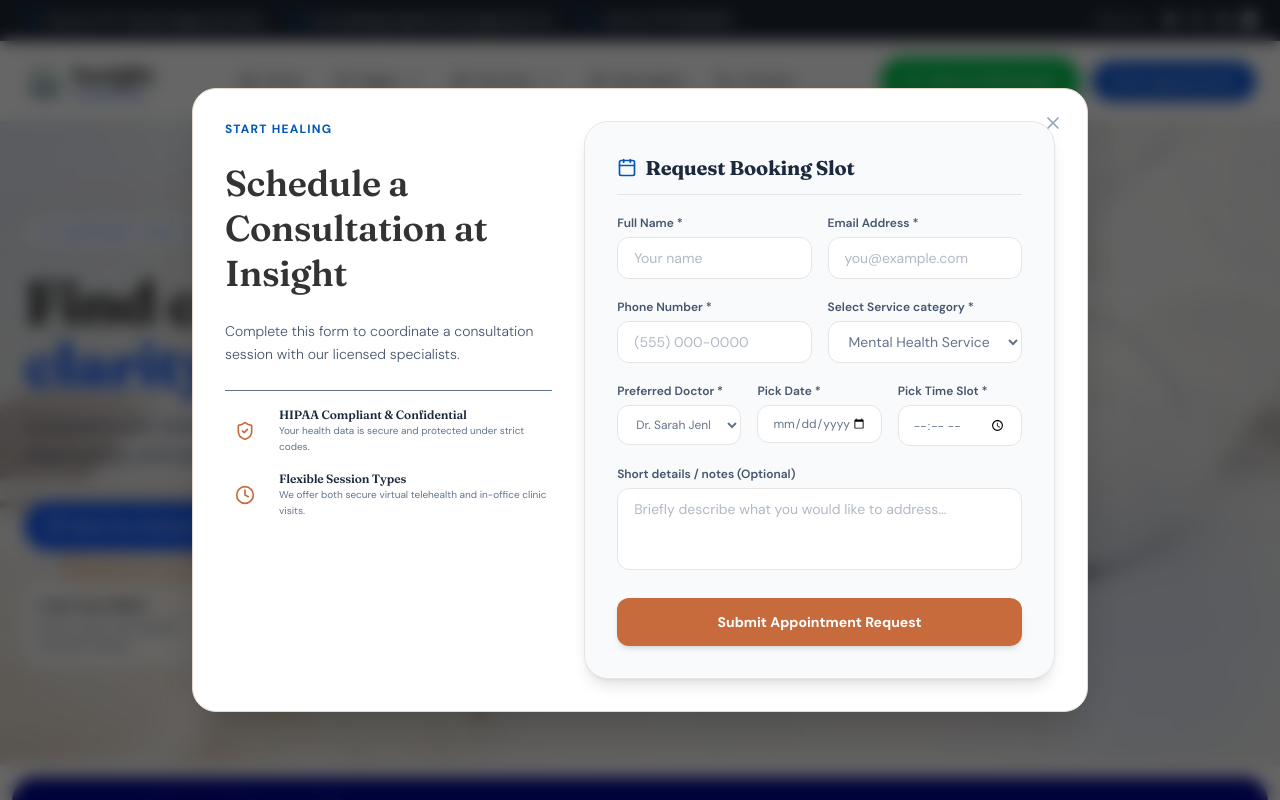
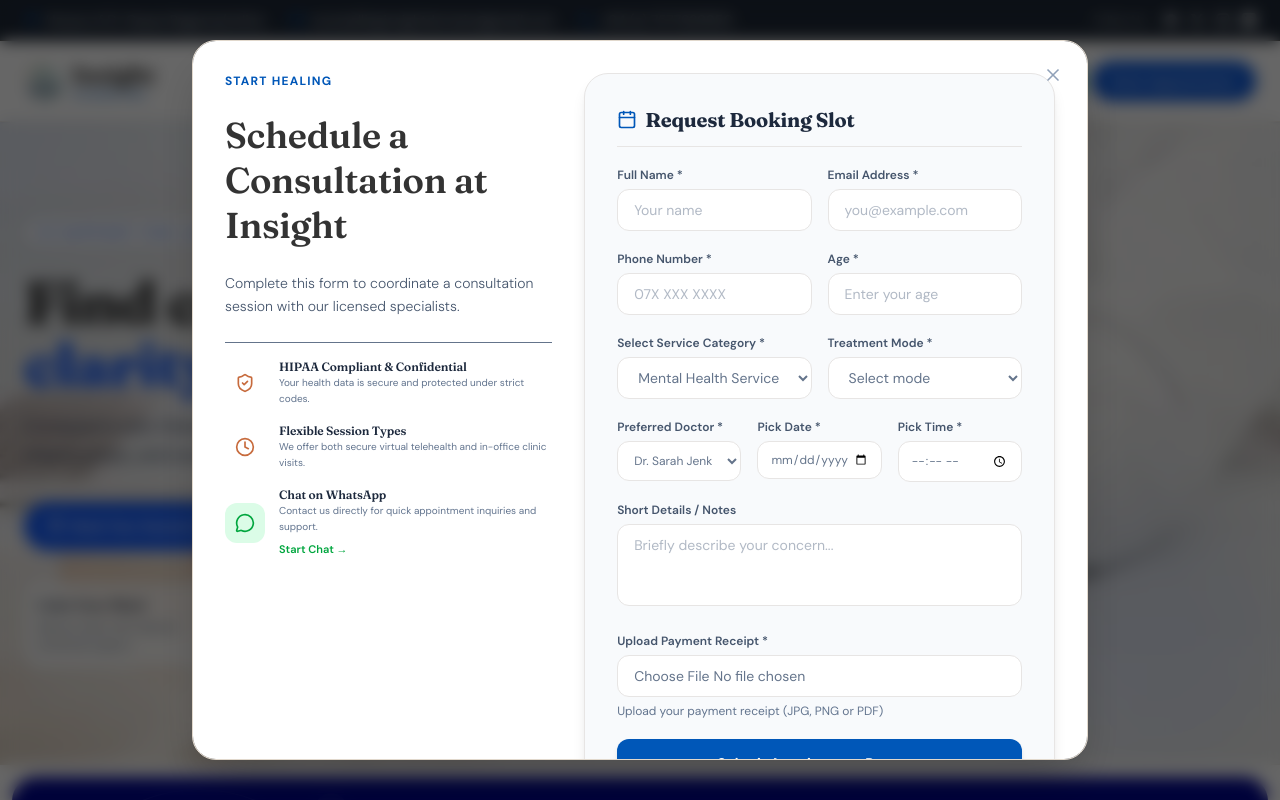
Before and after one commit to GThashan/metalist, a React (Vite) app: page / in a window 1280 px wide. Both pictures are taken after a click on the button "Book Your Session Now". Shown: the top 800 px of the page. Built offline with nearby package versions, Linux system fonts and the light colour scheme.

Commit message:
form  changes added

```diff
--- a/src/App.tsx
+++ b/src/App.tsx
@@ -20,7 +20,6 @@ import {
   Star,
   Check,
   Heart,
-
   Award,
   ShieldCheck,
   ThumbsUp,
@@ -60,8 +59,7 @@ const SPECIALISTS = [
     role: "Cognitive Neuropsychologist",
     rating: 5,
     reviews: 98,
-    image:
-      profile1,
+    image: profile1,
     specialties: [
       "Neurodevelopmental Conditions",
       "Physical Health Sync",
@@ -178,6 +176,9 @@ function App() {
   const [isSubmitting, setIsSubmitting] = useState(false);
   const [bookingSuccessData, setBookingSuccessData] = useState<any>(null);
   const [isBookingModalOpen, setIsBookingModalOpen] = useState(false);
+  const [formAge, setFormAge] = useState("");
+  const [formTreatmentMode, setFormTreatmentMode] = useState("");
+  const [formReceipt, setFormReceipt] = useState<File | null>(null);
 
   // Custom scrolling references
   const appointmentFormRef = useRef<HTMLDivElement>(null);
@@ -347,6 +348,30 @@ function App() {
                   </p>
                 </div>
               </div>
+             <div className="flex gap-3.5 items-center">
+  <div className="w-10 h-10 rounded-xl bg-green-100 text-green-600 flex items-center justify-center shrink-0">
+    <MessageCircle className="w-5 h-5" />
+  </div>
+
+  <div>
+    <h4 className="font-semibold text-slate-800 text-xs">
+      Chat on WhatsApp
+    </h4>
+
+    <p className="text-[10px] text-slate-500">
+      Contact us directly for quick appointment inquiries and support.
+    </p>
+
+    <a
+      href="https://wa.me/94757629950?text=Hello,%20I%20would%20like%20to%20book%20an%20appointment."
+      target="_blank"
+      rel="noopener noreferrer"
+      className="inline-flex items-center mt-1 text-[11px] font-semibold text-green-600 hover:text-green-700"
+    >
+      Start Chat →
+    </a>
+  </div>
+</div>
             </div>
           </div>
 
@@ -357,6 +382,7 @@ function App() {
                 <span>Request Booking Slot</span>
               </h3>
 
+              {/* Name + Email */}
               <div className="grid sm:grid-cols-2 gap-4">
                 <div className="space-y-1.5">
                   <label className="text-xs font-semibold text-slate-600 block">
@@ -368,7 +394,7 @@ function App() {
                     value={formName}
                     onChange={(e) => setFormName(e.target.value)}
                     placeholder="Your name"
-                    className="w-full bg-white border border-stone-200 focus:border-[#C76B3D] focus:outline-none px-4 py-2.5 rounded-xl text-sm transition-all"
+                    className="w-full bg-white border border-stone-200 focus:border-[#C76B3D] focus:outline-none px-4 py-2.5 rounded-xl text-sm"
                   />
                 </div>
 
@@ -382,11 +408,12 @@ function App() {
                     value={formEmail}
                     onChange={(e) => setFormEmail(e.target.value)}
                     placeholder="you@example.com"
-                    className="w-full bg-white border border-stone-200 focus:border-[#C76B3D] focus:outline-none px-4 py-2.5 rounded-xl text-sm transition-all"
-                  />
-                </div>
-              </div>
-
+                    className="w-full bg-white border border-stone-200 focus:border-[#C76B3D] focus:outline-none px-4 py-2.5 rounded-xl text-sm"
+                  />
+                </div>
+              </div>
+
+              {/* Phone + Age */}
               <div className="grid sm:grid-cols-2 gap-4">
                 <div className="space-y-1.5">
                   <label className="text-xs font-semibold text-slate-600 block">
@@ -397,19 +424,37 @@ function App() {
                     required
                     value={formPhone}
                     onChange={(e) => setFormPhone(e.target.value)}
-                    placeholder="(555) 000-0000"
-                    className="w-full bg-white border border-stone-200 focus:border-[#C76B3D] focus:outline-none px-4 py-2.5 rounded-xl text-sm transition-all"
+                    placeholder="07X XXX XXXX"
+                    className="w-full bg-white border border-stone-200 focus:border-[#C76B3D] focus:outline-none px-4 py-2.5 rounded-xl text-sm"
                   />
                 </div>
 
                 <div className="space-y-1.5">
                   <label className="text-xs font-semibold text-slate-600 block">
-                    Select Service category *
+                    Age *
                   </label>
+                  <input
+                    type="number"
+                    required
+                    value={formAge}
+                    onChange={(e) => setFormAge(e.target.value)}
+                    placeholder="Enter your age"
+                    className="w-full bg-white border border-stone-200 focus:border-[#C76B3D] focus:outline-none px-4 py-2.5 rounded-xl text-sm"
+                  />
+                </div>
+              </div>
+
+              {/* Service + Treatment Mode */}
+              <div className="grid sm:grid-cols-2 gap-4">
+                <div className="space-y-1.5">
+                  <label className="text-xs font-semibold text-slate-600 block">
+                    Select Service Category *
+                  </label>
+
                   <select
                     value={formService}
                     onChange={(e) => setFormService(e.target.value)}
-                    className="w-full bg-white border border-stone-200 focus:border-[#C76B3D] focus:outline-none px-4 py-2.5 rounded-xl text-sm transition-all"
+                    className="w-full bg-white border border-stone-200 focus:border-[#C76B3D] px-4 py-2.5 rounded-xl text-sm"
                   >
                     {SERVICES.map((s) => (
                       <option key={s.id} value={s.id}>
@@ -418,17 +463,36 @@ function App() {
                     ))}
                   </select>
                 </div>
-              </div>
-
+
+                <div className="space-y-1.5">
+                  <label className="text-xs font-semibold text-slate-600 block">
+                    Treatment Mode *
+                  </label>
+
+                  <select
+                    required
+                    value={formTreatmentMode}
+                    onChange={(e) => setFormTreatmentMode(e.target.value)}
+                    className="w-full bg-white border border-stone-200 focus:border-[#C76B3D] px-4 py-2.5 rounded-xl text-sm"
+                  >
+                    <option value="">Select mode</option>
+                    <option value="physical">Physical Consultation</option>
+                    <option value="online">Online Consultation</option>
+                  </select>
+                </div>
+              </div>
+
+              {/* Doctor + Date + Time */}
               <div className="grid sm:grid-cols-3 gap-4">
-                <div className="space-y-1.5 sm:col-span-1">
+                <div className="space-y-1.5">
                   <label className="text-xs font-semibold text-slate-600 block">
                     Preferred Doctor *
                   </label>
+
                   <select
                     value={formSpecialist}
                     onChange={(e) => setFormSpecialist(e.target.value)}
-                    className="w-full bg-white border border-stone-200 focus:border-[#C76B3D] focus:outline-none px-3.5 py-2.5 rounded-xl text-xs transition-all"
+                    className="w-full bg-white border border-stone-200 px-3 py-2.5 rounded-xl text-xs"
                   >
                     {SPECIALISTS.map((spec) => (
                       <option key={spec.id} value={spec.id}>
@@ -442,46 +506,75 @@ function App() {
                   <label className="text-xs font-semibold text-slate-600 block">
                     Pick Date *
                   </label>
+
                   <input
                     type="date"
                     required
                     value={formDate}
                     onChange={(e) => setFormDate(e.target.value)}
-                    className="w-full bg-white border border-stone-200 focus:border-[#C76B3D] focus:outline-none px-3.5 py-2.5 rounded-xl text-xs transition-all"
+                    className="w-full bg-white border border-stone-200 px-3 py-2.5 rounded-xl text-xs"
                   />
                 </div>
 
                 <div className="space-y-1.5">
                   <label className="text-xs font-semibold text-slate-600 block">
-                    Pick Time Slot *
+                    Pick Time *
                   </label>
+
                   <input
                     type="time"
                     required
                     value={formTime}
                     onChange={(e) => setFormTime(e.target.value)}
-                    className="w-full bg-white border border-stone-200 focus:border-[#C76B3D] focus:outline-none px-3.5 py-2.5 rounded-xl text-xs transition-all"
-                  />
-                </div>
-              </div>
-
+                    className="w-full bg-white border border-stone-200 px-3 py-2.5 rounded-xl text-xs"
+                  />
+                </div>
+              </div>
+
+              {/* Message */}
               <div className="space-y-1.5">
                 <label className="text-xs font-semibold text-slate-600 block">
-                  Short details / notes (Optional)
+                  Short Details / Notes
                 </label>
+
                 <textarea
                   rows={3}
                   value={formMsg}
                   onChange={(e) => setFormMsg(e.target.value)}
-                  placeholder="Briefly describe what you would like to address..."
-                  className="w-full bg-white border border-stone-200 focus:border-[#C76B3D] focus:outline-none px-4 py-2.5 rounded-xl text-sm transition-all resize-none"
-                />
+                  placeholder="Briefly describe your concern..."
+                  className="w-full bg-white border border-stone-200 focus:border-[#C76B3D] px-4 py-2.5 rounded-xl text-sm resize-none"
+                />
+              </div>
+
+              {/* Payment Receipt Upload */}
+              <div className="space-y-1.5">
+                <label className="text-xs font-semibold text-slate-600 block">
+                  Upload Payment Receipt *
+                </label>
+
+                <input
+                  type="file"
+                  required
+                  accept="image/*,.pdf"
+                  onChange={(e) => {
+                    const file = e.target.files?.[0];
+
+                    if (file) {
+                      setFormReceipt(file);
+                    }
+                  }}
+                  className="w-full bg-white border border-stone-200 px-4 py-2.5 rounded-xl text-sm"
+                />
+
+                <p className="text-xs text-slate-500">
+                  Upload your payment receipt (JPG, PNG or PDF)
+                </p>
               </div>
 
               <button
                 type="submit"
                 disabled={isSubmitting}
-                className={`w-full bg-[#C76B3D] hover:bg-[#843519] text-white py-3.5 rounded-xl font-bold text-sm shadow-md transition-all ${
+                className={`w-full bg-brand-primary hover:bg-[#000690] text-white py-3.5 rounded-xl font-bold text-sm shadow-md transition-all ${
                   isSubmitting ? "opacity-70 cursor-not-allowed" : ""
                 }`}
               >
@@ -953,18 +1046,14 @@ function App() {
 
             <div className="relative z-10 mx-auto max-w-7xl px-6">
               <div className="grid gap-12 md:grid-cols-[1.05fr_0.95fr] md:items-center">
-
                 {/* Left Content */}
                 <div className="space-y-6">
-
                   <div className="inline-flex items-center gap-2 rounded-full border border-blue-600/20 bg-white/80 px-3.5 py-1.5 text-xs font-semibold uppercase tracking-[0.25em] text-blue-600 shadow-sm backdrop-blur-sm">
                     <Heart className="h-3.5 w-3.5" />
                     <span>Support for lasting wellness</span>
                   </div>
 
-
                   <div className="space-y-4">
-
                     <h1 className="max-w-3xl text-4xl font-extrabold leading-[1.03] tracking-tight text-[#333333] sm:text-5xl lg:text-6xl">
                       Find calm,
                       <span className="block text-blue-600">
@@ -972,18 +1061,14 @@ function App() {
                       </span>
                     </h1>
 
-
                     <p className="max-w-xl text-base leading-relaxed text-slate-700 sm:text-lg">
                       Compassionate therapy and expert guidance for stress,
                       anxiety, relationships, and everyday well-being.
                     </p>
-
-        </div>
-
+                  </div>
 
                   {/* Buttons */}
                   <div className="flex flex-wrap items-center gap-4 pt-2">
-
                     {/* Booking Button */}
                     <button
                       onClick={openBookingModal}
@@ -993,9 +1078,7 @@ function App() {
                       <span>Book Your Session Now</span>
                     </button>
 
-
                     {/* WhatsApp Button */}
-
 
                     <a
                       href={`https://wa.me/94757629950?text=${encodeURIComponent(message)}`}
@@ -1006,14 +1089,10 @@ function App() {
                       <MessageCircle className="h-4 w-4" />
                       <span>Chat on WhatsApp</span>
                     </a>
-
-        </div>
-
-
+                  </div>
 
                   {/* Feature Cards */}
                   <div className="grid gap-3 pt-2 sm:grid-cols-3">
-
                     {[
                       {
                         title: "Calm Your Mind",
@@ -1028,12 +1107,10 @@ function App() {
                         text: "Build practical strategies for everyday well-being.",
                       },
                     ].map((item) => (
-
                       <div
                         key={item.title}
                         className="rounded-2xl border border-white/70 bg-white/75 p-3 shadow-sm backdrop-blur-md"
                       >
-
                         <h3 className="text-sm font-semibold text-slate-800">
                           {item.title}
                         </h3>
@@ -1041,31 +1118,21 @@ function App() {
                         <p className="mt-1 text-[11px] leading-relaxed text-slate-600">
                           {item.text}
                         </p>
-
-            </div>
-
+                      </div>
                     ))}
-
-        </div>
-
-      </div>
-
+                  </div>
+                </div>
 
                 {/* Right Empty Space For Background Image Visibility */}
-      <div className="hidden md:block">
-      </div>
-
-
-    </div>
-  </div>
-
+                <div className="hidden md:block"></div>
+              </div>
+            </div>
           </section>
           {/* Founder's Message Section - Prasad Wijesundara */}
           <section className="py-6 bg-[#000690] border-b border-[#1a3a5c] m-3 rounded-3xl shadow-lg relative overflow-hidden">
             <div className="max-w-7xl mx-auto">
               {/* 4-Part Grid Layout */}
               <div className="grid grid-cols-1 md:grid-cols-4 gap-6 max-w-6xl mx-auto">
-
                 {/* PART 1: Image & Decorative Elements */}
                 <div className="md:col-span-1 flex flex-col items-center justify-center order-2 md:order-1">
                   <div className="relative">
@@ -1094,7 +1161,9 @@ function App() {
                       Founder | Psychological Counselor & Psychotherapist
                     </p>
                     <p className="text-white/70 leading-relaxed text-sm">
-            Providing professional psychological counseling and psychotherapy services with compassion, confidentiality and respect.
+                      Providing professional psychological counseling and
+                      psychotherapy services with compassion, confidentiality
+                      and respect.
                     </p>
                   </div>
                   {/* Separator Line */}
@@ -1111,9 +1180,12 @@ function App() {
                       "Individual Counseling",
                       "Emotional Support",
                       "Stress Management",
-            "Online Consultation"
+                      "Online Consultation",
                     ].map((item) => (
-            <div key={item} className="flex items-center gap-3 justify-center md:justify-start">
+                      <div
+                        key={item}
+                        className="flex items-center gap-3 justify-center md:justify-start"
+                      >
                         <span className="w-1.5 h-1.5 rounded-full bg-[#FFB347] flex-shrink-0" />
                         <span className="text-sm text-white/90">{item}</span>
                       </div>
@@ -1137,13 +1209,9 @@ function App() {
                     </p>
                   </div>
                 </div>
-
               </div>
             </div>
           </section>
-
-
-
 
           <section
             ref={servicesSectionRef}
@@ -1497,6 +1565,7 @@ function App() {
                         </p>
                       </div>
                     </div>
+
                   </div>
                 </div>
 
```
Also changed, not shown: src/ServicePage.tsx (+10 -10 lines). Lines whose indentation alone changed are shown as unchanged.
